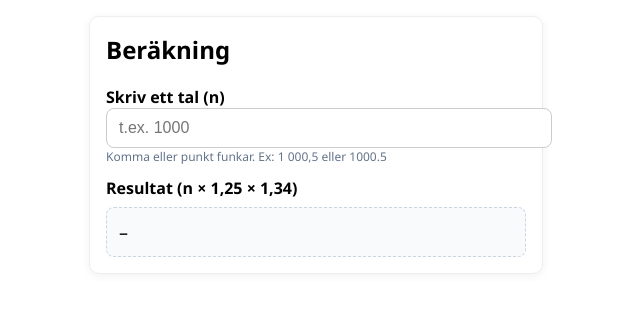
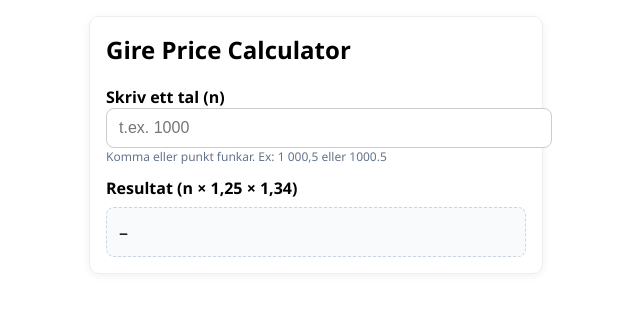
Before and after one commit to esjobergs/sharepointapps, a plain HTML site: page index.html in a window 1280 px wide. Shown: the whole page, without its empty margins (324-964 px from the left). Drawn offline with Linux system fonts and the light colour scheme.

Commit message:
Update index.html

```diff
--- a/index.html
+++ b/index.html
@@ -15,7 +15,7 @@
 </head>
 <body>
   <div class="card" role="group" aria-labelledby="hdr">
-    <h2 id="hdr" style="margin-top:0">Beräkning</h2>
+    <h2 id="hdr" style="margin-top:0">Gire Price Calculator</h2>
     <label for="n">Skriv ett tal (n)</label>
     <input id="n" type="text" inputmode="decimal" placeholder="t.ex. 1000" />
     <div class="muted">Komma eller punkt funkar. Ex: 1&nbsp;000,5 eller 1000.5</div>
```
